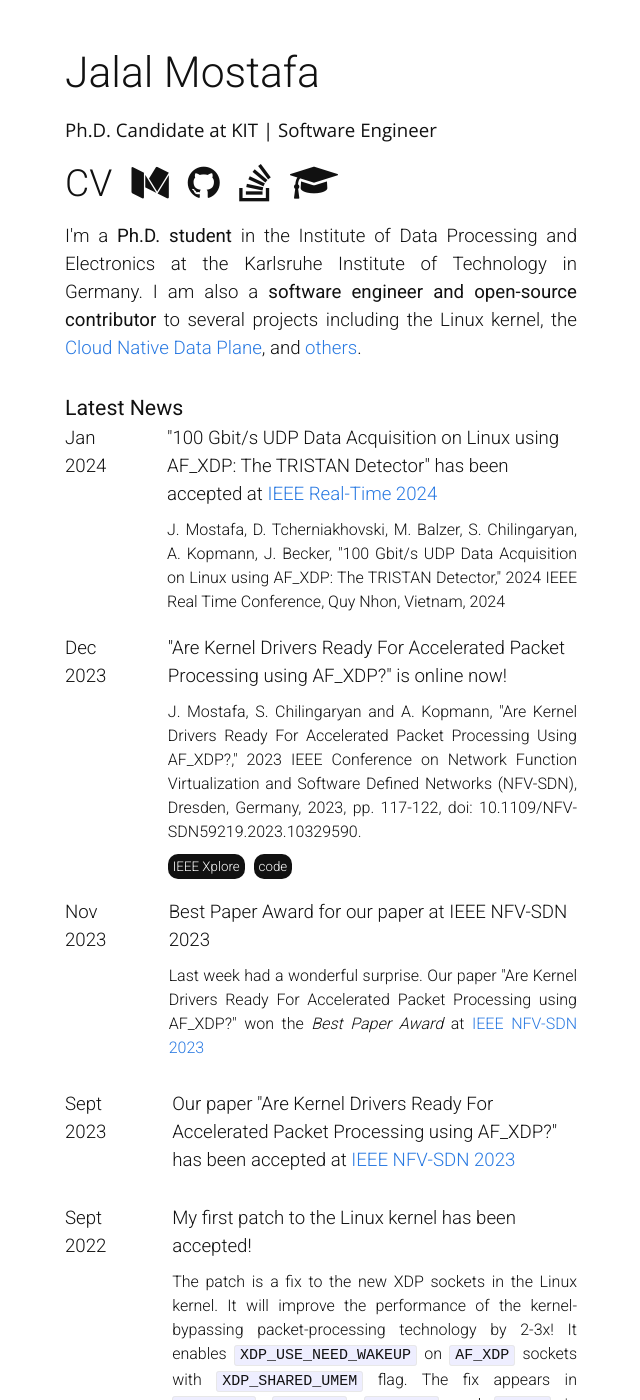
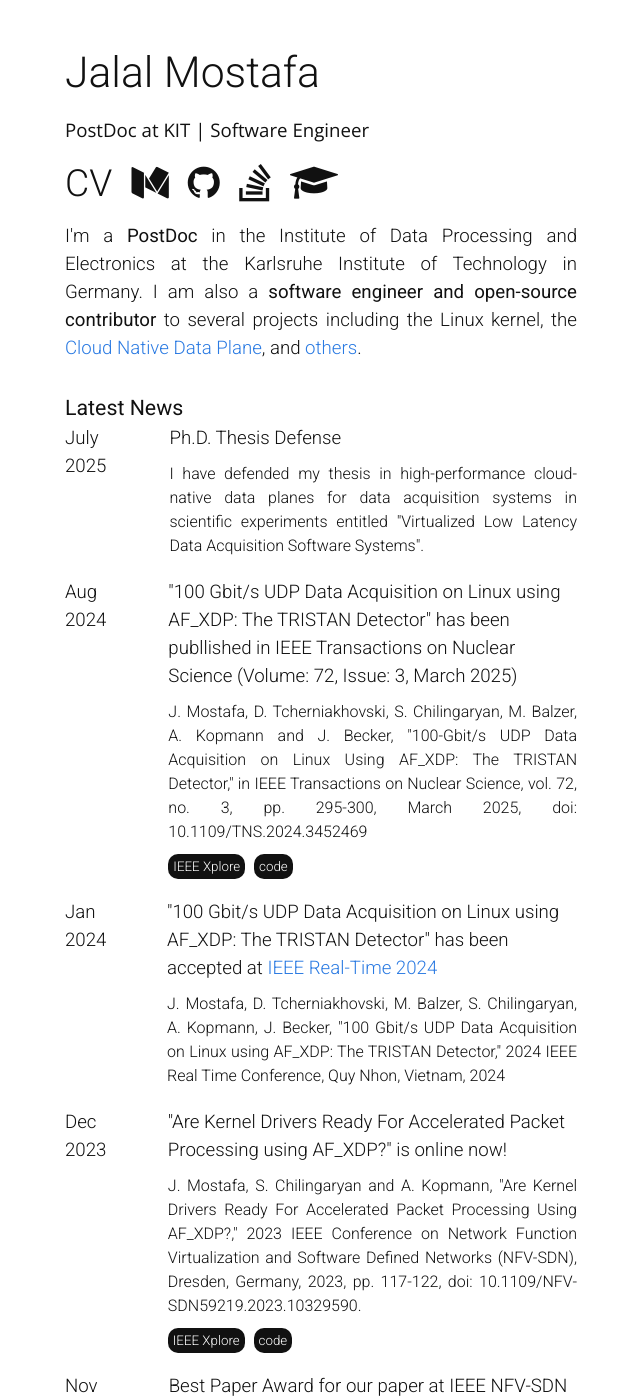
Before and after one commit to jalalmostafa/jalalmostafa.github.io, a Jekyll site: the page built from index.html, in a window 1280 px wide and 1400 px high. Shown: the whole window, without its empty margins (319-959 px from the left). Built offline with Jekyll 4.4.1, drawn with Linux system fonts in a browser that asks for light colours.

Commit message:
07.10.2025 updates
Signed-off-by: Jalal Mostafa <jalal.a.mostapha@gmail.com>

```diff
--- a/_config.yml
+++ b/_config.yml
@@ -9,7 +9,7 @@
 title: Jalal Mostafa
 email:
 description: > # this means to ignore newlines until "baseurl:"
-  Ph.D. Candidate at KIT | Software Engineer
+  PostDoc at KIT | Software Engineer
 baseurl: ""
 url: "jalalmostafa.github.io" # the base hostname & protocol for your site
 github_username: jalalmostafa
--- a/index.html
+++ b/index.html
@@ -49,9 +49,11 @@ layout: home
 
             </div>
             <span style="margin-top: 10px; font-size: 14pt; text-align: justify;">
-                I'm a <span style="font-weight: 400;" >Ph.D. student</span> in the Institute of Data Processing and Electronics at the Karlsruhe Institute of
+                I'm a <span style="font-weight: 400;">PostDoc</span> in the Institute of Data Processing and Electronics
+                at the Karlsruhe Institute of
                 Technology in Germany.
-                I am also a <span style="font-weight: 400;" >software engineer and open-source contributor</span> to several projects including the Linux
+                I am also a <span style="font-weight: 400;">software engineer and open-source contributor</span> to
+                several projects including the Linux
                 kernel, the <a href="https://cndp.io/">Cloud Native Data Plane</a>, and <a
                     href="https://github.com/jalalmostafa">others</a>.
             </span>
@@ -62,6 +64,40 @@ layout: home
         <header class="section-header">Latest News</header>
         <article class="section-content">
             <!--add news here -->
+            <div class="news">
+                <span class="news-date">July 2025</span>
+                <span class="news-paper">
+                    <div class="news-paper-header">
+                        Ph.D. Thesis Defense
+                    </div>
+                    <div class="news-paper-content">
+                        I have defended my thesis in high-performance cloud-native data planes for data acquisition systems in scientific experiments entitled "Virtualized Low Latency Data Acquisition Software Systems".
+                    </div>
+                    <!-- <div class="news-paper-footer">
+                        <a href="https://doi.org10.1109/TNS.2024.3452469" class="news-link">IEEE Xplore</a>
+                        <a href="https://github.com/kit-ipe/dqdk" class="news-link">code</a>
+                    </div> -->
+                </span>
+            </div>
+            <div class="news">
+                <span class="news-date">Aug 2024</span>
+                <span class="news-paper">
+                    <div class="news-paper-header">
+                        "100 Gbit/s UDP Data Acquisition on Linux using AF_XDP: The TRISTAN Detector" has been
+                        publlished in IEEE Transactions on Nuclear Science (Volume: 72, Issue: 3, March 2025)
+                    </div>
+                    <div class="news-paper-content">
+                        J. Mostafa, D. Tcherniakhovski, S. Chilingaryan, M. Balzer, A. Kopmann and J. Becker,
+                        "100-Gbit/s UDP Data Acquisition on Linux Using AF_XDP: The TRISTAN Detector," in IEEE
+                        Transactions on Nuclear Science, vol. 72, no. 3, pp. 295-300, March 2025, doi:
+                        10.1109/TNS.2024.3452469
+                    </div>
+                    <div class="news-paper-footer">
+                        <a href="https://doi.org10.1109/TNS.2024.3452469" class="news-link">IEEE Xplore</a>
+                        <a href="https://github.com/kit-ipe/dqdk" class="news-link">code</a>
+                    </div>
+                </span>
+            </div>
             <div class="news">
                 <span class="news-date">Jan 2024</span>
                 <span class="news-paper">
```
